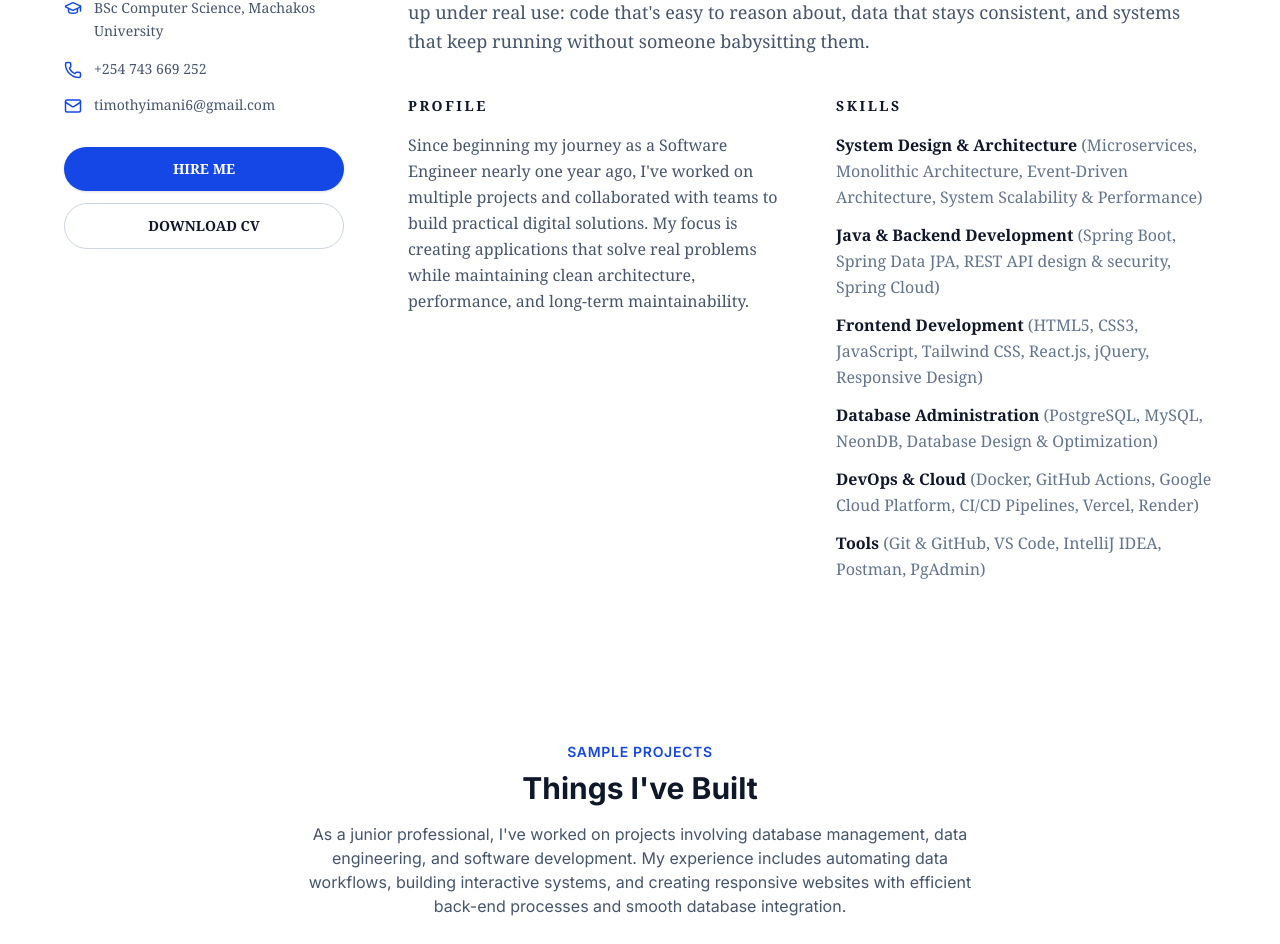
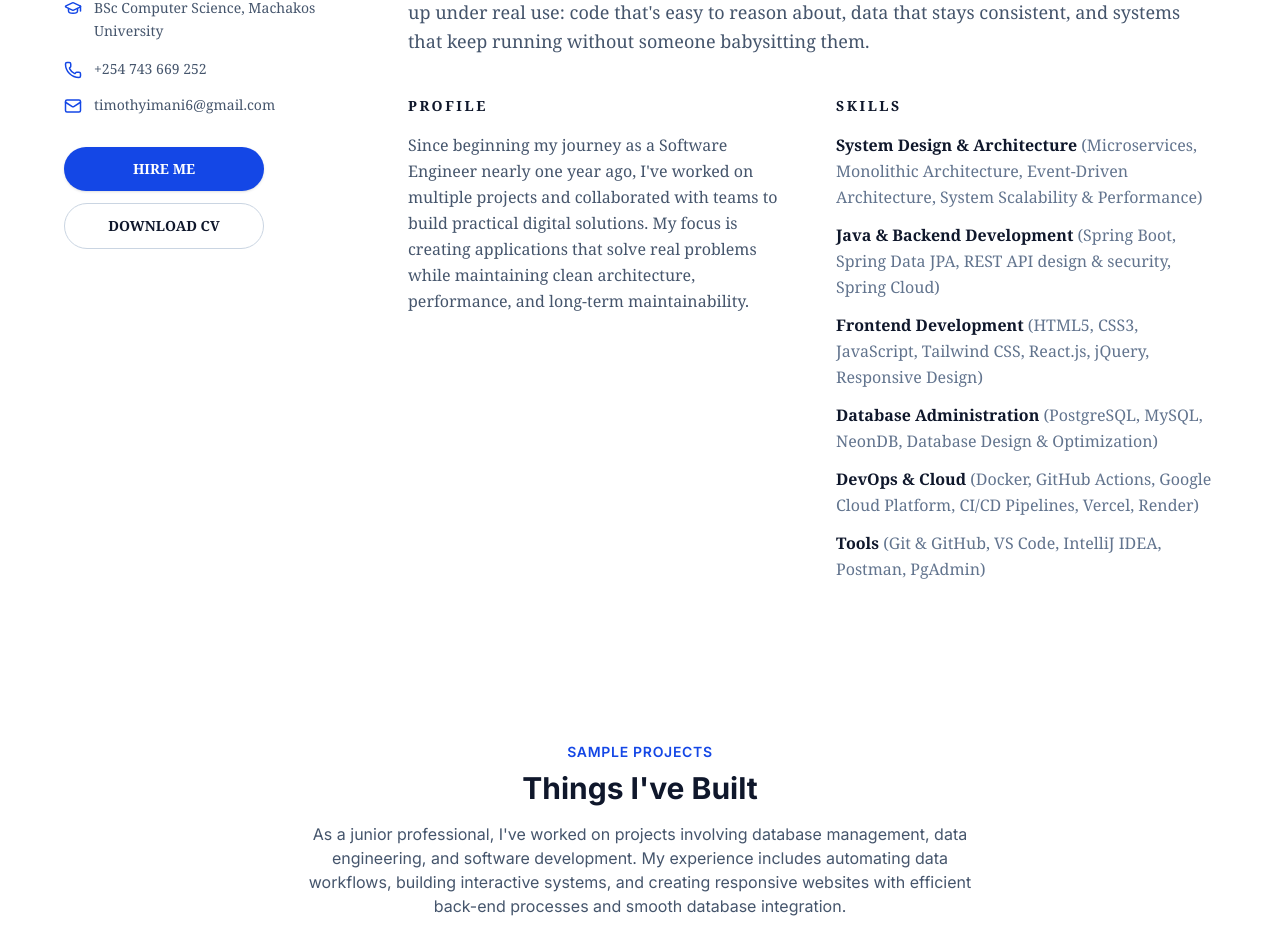
Before and after one commit to imani-prog/Timothy-Imani, a React (Vite) app: page / in a window 1280 px wide. Shown: the part 1035-1979 px from the top of the page. Built offline with nearby package versions, Linux system fonts and the light colour scheme.

Commit message:
Fixed About profile

```diff
--- a/src/components/sections/About.jsx
+++ b/src/components/sections/About.jsx
@@ -27,6 +27,7 @@ export default function About() {
             />
 
             <div className="mt-8 w-full space-y-4">
+
               <div className="flex items-start gap-3">
                 <GraduationCap size={18} className="mt-0.5 text-blue-700 dark:text-blue-400 shrink-0" />
                 <span className="text-sm text-slate-600 dark:text-slate-300 leading-relaxed">
@@ -55,12 +56,12 @@ export default function About() {
               </div>
             </div>
 
-            <div className="mt-8 flex flex-col w-full gap-3">
+            <div className="mt-8 flex flex-col w-full max-w-50 mx-auto lg:mx-0 gap-3">
               <a
                 href={WHATSAPP_URL}
                 target="_blank"
                 rel="noreferrer"
-                className="text-center px-4 py-3 rounded-full bg-blue-700 text-white text-sm font-semibold shadow-sm hover:bg-blue-800 transition-all duration-200"
+                className="w-full text-center px-4 py-3 rounded-full bg-blue-700 text-white text-sm font-semibold shadow-sm hover:bg-blue-800 transition-all duration-200"
               >
                 HIRE ME
               </a>
@@ -68,7 +69,7 @@ export default function About() {
                 href={CV_URL}
                 target="_blank"
                 rel="noreferrer"
-                className="text-center px-4 py-3 rounded-full border border-slate-300 dark:border-slate-700 text-slate-900 dark:text-slate-100 text-sm font-semibold hover:bg-slate-100 dark:hover:bg-slate-800 transition-all duration-200"
+                className="w-full text-center px-4 py-3 rounded-full border border-slate-300 dark:border-slate-700 text-slate-900 dark:text-slate-100 text-sm font-semibold hover:bg-slate-100 dark:hover:bg-slate-800 transition-all duration-200"
               >
                 DOWNLOAD CV
               </a>
```
